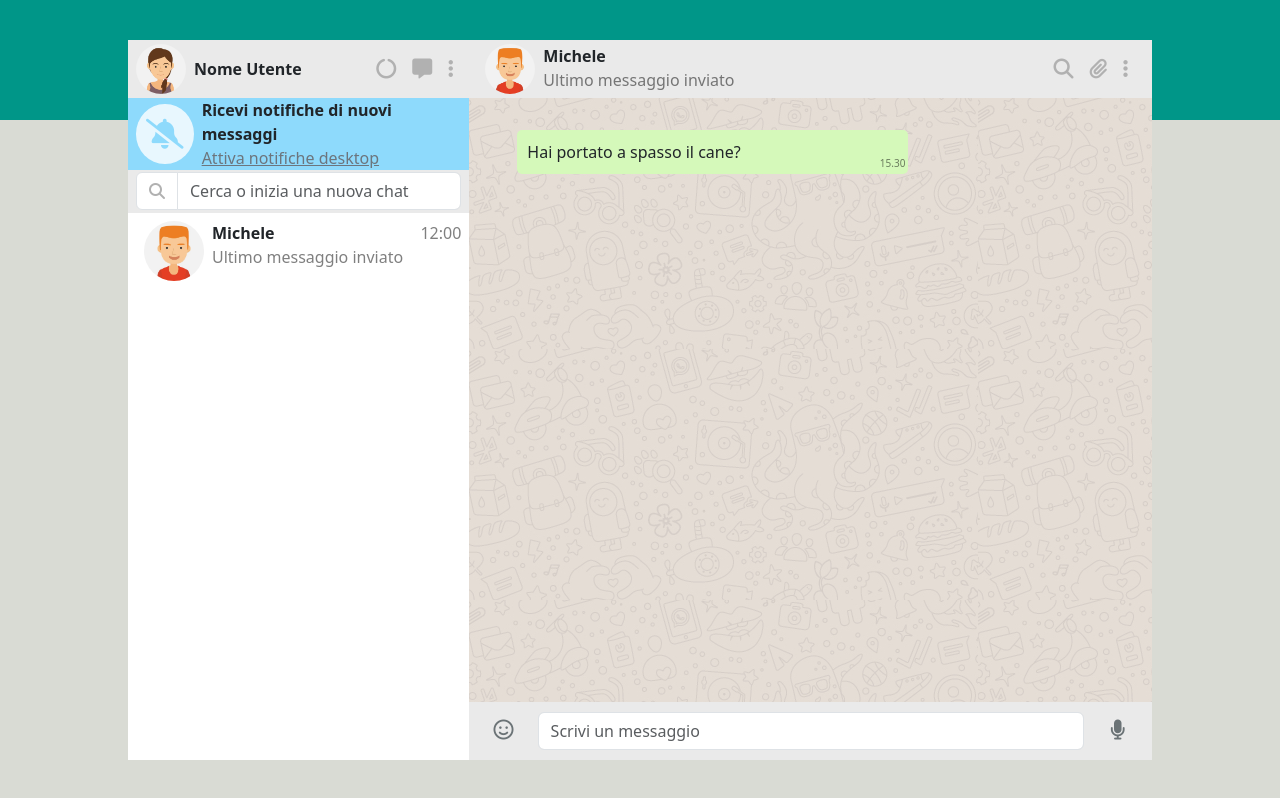
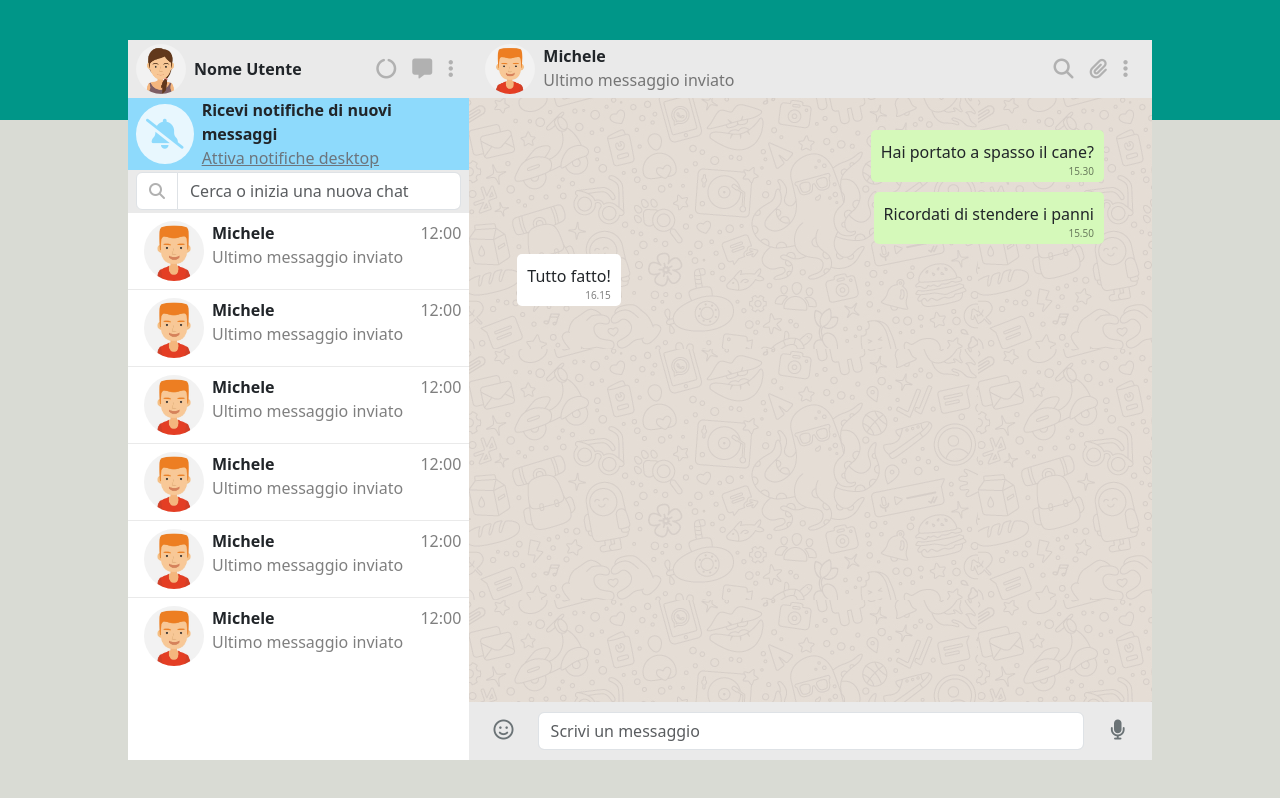
Before and after one commit to alecasentini/vue-boolzapp, a plain HTML site: page index.html in a window 1280 px wide. Drawn offline with nearby package versions, Linux system fonts and the light colour scheme.

Commit message:
Completamento mockup

```diff
--- a/assets/css/style.css
+++ b/assets/css/style.css
@@ -83,6 +83,14 @@ i{
     height: 76%;
 }
 
+.contact{
+    border-top: 1px solid #EAEAEA;
+}
+
+.contact:first-child{
+    border-top: 0;
+}
+
 /* right */
 
 #now-chat{
@@ -105,15 +113,16 @@ i{
 
 .message{
     border-radius: 5px;
-    padding: 10px;
-    max-width: 66.6666%;
+    padding: 10px 10px 3px 10px;
+    max-width: 66.66666%;
+    width: max-content;
     margin: 5px 0;
-    position: relative;
     display: inline-block;
 }
 
 .sent{
     background-color: #d5f9ba;
+    align-self: end;
 }
 
 .received{
@@ -121,10 +130,8 @@ i{
 }
 
 .ora{
-    position: absolute;
+    text-align: end;
     font-size: 10px;
-    right: 3px;
-    bottom: 3px;
 }
 
 #write{
@@ -148,3 +155,7 @@ i{
 #mic i{
     color:#6B7376;
 }
+
+i:hover{
+    cursor: pointer;
+}
--- a/index.html
+++ b/index.html
@@ -65,7 +65,56 @@
                             </div>
                         </div>
                         <span class="text-black-50 fs-6">12:00</span>
-
+                    </div>
+                    <div class="contact d-flex justify-content-between ps-3 pe-2 py-2 bg-white">
+                        <div class="d-flex">
+                            <img src="./assets/img/avatar_1.jpg" alt="avatar_1">
+                            <div class="d-flex flex-column ms-2">
+                                <span class="fw-semibold">Michele</span>
+                                <span class="text-black-50 fs-6">Ultimo messaggio inviato</span>
+                            </div>
+                        </div>
+                        <span class="text-black-50 fs-6">12:00</span>
+                    </div>
+                    <div class="contact d-flex justify-content-between ps-3 pe-2 py-2 bg-white">
+                        <div class="d-flex">
+                            <img src="./assets/img/avatar_1.jpg" alt="avatar_1">
+                            <div class="d-flex flex-column ms-2">
+                                <span class="fw-semibold">Michele</span>
+                                <span class="text-black-50 fs-6">Ultimo messaggio inviato</span>
+                            </div>
+                        </div>
+                        <span class="text-black-50 fs-6">12:00</span>
+                    </div>
+                    <div class="contact d-flex justify-content-between ps-3 pe-2 py-2 bg-white">
+                        <div class="d-flex">
+                            <img src="./assets/img/avatar_1.jpg" alt="avatar_1">
+                            <div class="d-flex flex-column ms-2">
+                                <span class="fw-semibold">Michele</span>
+                                <span class="text-black-50 fs-6">Ultimo messaggio inviato</span>
+                            </div>
+                        </div>
+                        <span class="text-black-50 fs-6">12:00</span>
+                    </div>
+                    <div class="contact d-flex justify-content-between ps-3 pe-2 py-2 bg-white">
+                        <div class="d-flex">
+                            <img src="./assets/img/avatar_1.jpg" alt="avatar_1">
+                            <div class="d-flex flex-column ms-2">
+                                <span class="fw-semibold">Michele</span>
+                                <span class="text-black-50 fs-6">Ultimo messaggio inviato</span>
+                            </div>
+                        </div>
+                        <span class="text-black-50 fs-6">12:00</span>
+                    </div>
+                    <div class="contact d-flex justify-content-between ps-3 pe-2 py-2 bg-white">
+                        <div class="d-flex">
+                            <img src="./assets/img/avatar_1.jpg" alt="avatar_1">
+                            <div class="d-flex flex-column ms-2">
+                                <span class="fw-semibold">Michele</span>
+                                <span class="text-black-50 fs-6">Ultimo messaggio inviato</span>
+                            </div>
+                        </div>
+                        <span class="text-black-50 fs-6">12:00</span>
                     </div>
                 </div>
             </div>
@@ -95,7 +144,15 @@
                 <div id="chat" class="d-flex flex-column px-5">
                     <div class="message sent">
                         <p class="m-0">Hai portato a spasso il cane?</p>
-                        <span class="ora text-black-50">15.30</span>
+                        <p class="ora text-black-50 mb-0">15.30</p>
+                    </div>
+                    <div class="message sent">
+                        <p class="m-0">Ricordati di stendere i panni</p>
+                        <p class="ora text-black-50 mb-0">15.50</p>
+                    </div>
+                    <div class="message received">
+                        <p class="m-0">Tutto fatto!</p>
+                        <p class="ora text-black-50 mb-0">16.15</p>
                     </div>
 
                 </div>
```
